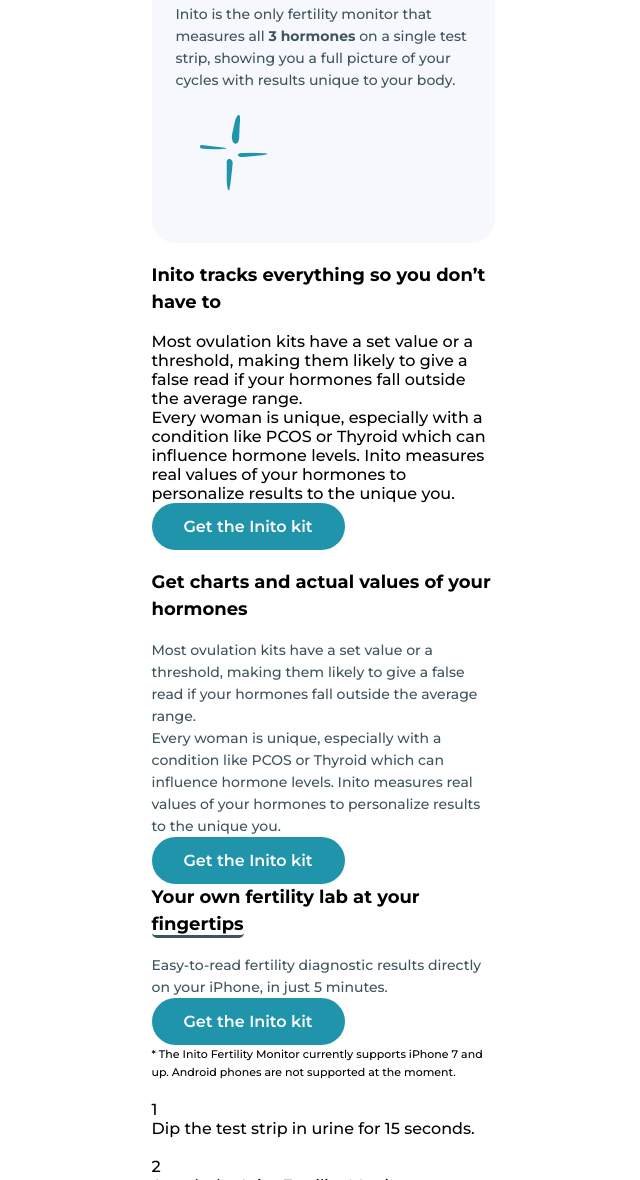
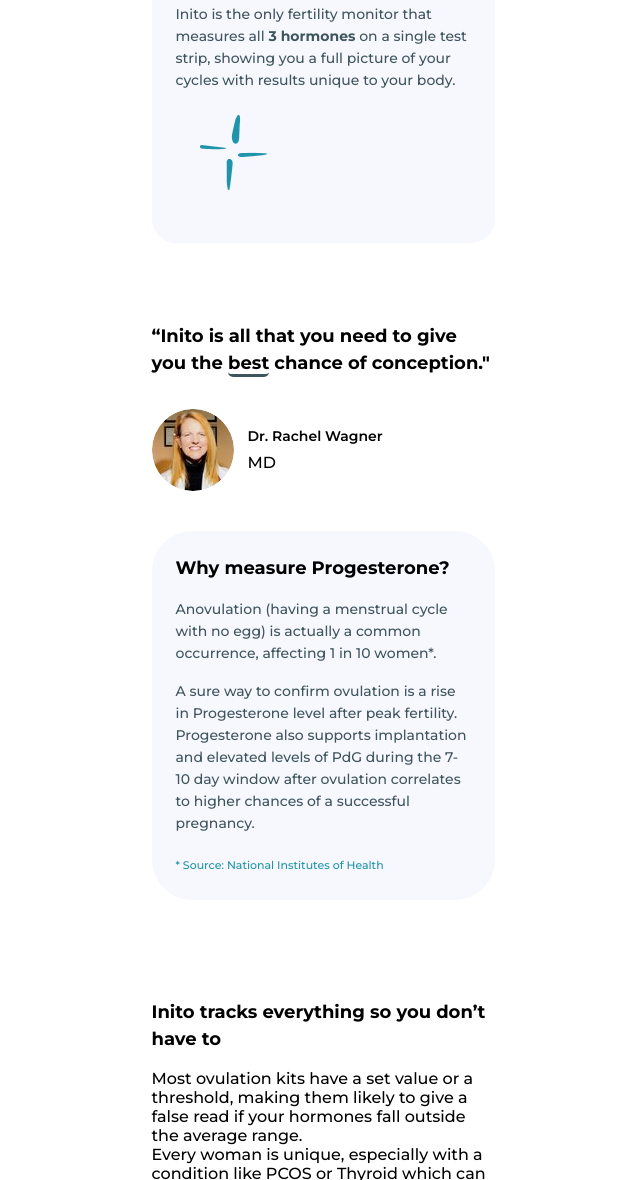
Before and after one commit to Saddam6260/Inito-Web-Page, a website: page index.html in a window 1280 px wide. Shown: the part 789-1969 px from the top of the page, without its empty margins (317-957 px from the left). Drawn offline with Linux system fonts and the light colour scheme.

Commit message:
complete the chance of conception section

```diff
--- a/index.html
+++ b/index.html
@@ -8,7 +8,7 @@
     <link rel="stylesheet" href="./css/style.css" />
   </head>
   <body>
-    <!-- Ass Seen On -->
+    <!-- Ass Seen On Complete-->
     <section id="ass-seen-on">
       <div class="container">
         <h5>AS SEEN ON</h5>
@@ -32,7 +32,7 @@
       </div>
     </section>
 
-    <!-- Content -->
+    <!-- Content Not complete-->
     <section id="content">
       <div class="container">
         <div class="ovulation">
@@ -52,15 +52,15 @@
             >
           </p>
           <div class="img-wrap">
-            <img src="./images/ovulation-img.png" alt="">
+            <img src="./images/ovulation-img.png" alt="" />
           </div>
         </div>
         <div class="inito-different">
           <h2>What makes Inito different?</h2>
           <p class="common-pera">
             <span
-              >Inito is the only fertility monitor that measures all <span class="bold">3 hormones</span>
-              on a</span
+              >Inito is the only fertility monitor that measures all
+              <span class="bold">3 hormones</span> on a</span
             >
             <span
               >single test strip, showing you a full picture of your cycles with
@@ -69,8 +69,43 @@
             <span>unique to your body.</span>
           </p>
           <div class="img-wrap">
-            <img src="./images/inito-different.png" alt="">
+            <img src="./images/inito-different.png" alt="" />
           </div>
+        </div>
+      </div>
+    </section>
+
+    <!-- chance of conception -->
+    <section id="chance-of-conception">
+      <div class="container">
+        <div>
+          <h2>
+            “Inito is all that you need to give you the
+            <span class="border">best</span> chance of conception."
+          </h2>
+          <div class="person">
+            <div class="img-wrap">
+              <img src="./images/rechel-wagner-img.png" alt="" />
+            </div>
+            <div class="name">
+              <h5>Dr. Rachel Wagner</h5>
+              <p>MD</p>
+            </div>
+          </div>
+        </div>
+        <div class="progestorone">
+          <h2>Why measure Progesterone?</h2>
+          <p class="common-pera">
+            Anovulation (having a menstrual cycle with no egg) is actually a
+            common occurrence, affecting 1 in 10 women*.
+          </p>
+          <p class="common-pera">
+            A sure way to confirm ovulation is a rise in Progesterone level
+            after peak fertility. Progesterone also supports implantation and
+            elevated levels of PdG during the 7-10 day window after ovulation
+            correlates to higher chances of a successful pregnancy.
+          </p>
+          <p class="common-pera">* Source: National Institutes of Health</p>
         </div>
       </div>
     </section>
--- /dev/null
+++ b/scss/_chance-of-conception.scss
@@ -0,0 +1,99 @@
+/*** Chance-of-conception ***/
+#chance-of-conception {
+  padding: 80px 0px;
+  .container {
+    display: flex;
+    flex-flow: column wrap;
+    row-gap: 40px;
+
+    div:nth-child(1) {
+      h2 {
+        margin-bottom: 32px;
+      }
+      .person {
+        display: flex;
+        column-gap: 14px;
+        align-items: center;
+        .img-wrap {
+          width: 82px;
+          height: 82px;
+
+          img {
+            width: 100%;
+            height: 100%;
+            border-radius: 50%;
+          }
+        }
+        .name {
+          h5 {
+            font-size: 14px;
+            font-weight: 600;
+            margin-bottom: 8px;
+          }
+        }
+      }
+    }
+  }
+}
+
+.progestorone {
+  padding: 24px;
+  background-color: $thin-mauve;
+  max-width: 343px;
+  border-radius: 40px;
+
+  .common-pera:nth-child(3) {
+    margin: 16px 0px 20px 0px;
+  }
+  .common-pera:nth-child(4) {
+    color: $deepskyblue;
+    font-size: 11px;
+  }
+}
+
+@include media(1440px) {
+  #chance-of-conception {
+    padding: 120px 0px 130px 0px;
+    .container {
+      flex-flow: row wrap;
+      row-gap: 0px;
+      column-gap: 110px;
+      align-items: center;
+
+      div:nth-child(1) {
+        width: 463px;
+
+        h2{
+          font-size: 32px;
+        }
+        .person {
+          .img-wrap {
+            width: 82px;
+            height: 82px;
+
+            img {
+              width: 100%;
+              height: 100%;
+              border-radius: 50%;
+            }
+          }
+        }
+      }
+    }
+  }
+
+  .progestorone {
+    padding: 60px 48px 30px 48px;
+    background-color: $thin-mauve;
+    max-width: 600px;
+    h2{
+      font-size: 32px;
+    }
+    .common-pera:nth-child(3) {
+      margin: 16px 0px 20px 0px;
+    }
+    .common-pera:nth-child(4) {
+      font-size: 12px;
+    }
+  }
+}
--- a/scss/style.scss
+++ b/scss/style.scss
@@ -93,6 +93,9 @@
     line-height: 19px;
   }
 }
+.border {
+  border-bottom: 4px solid $deepskyblue;
+}
 @include media(1440px) {
   .common-pera {
     font-size: 15px;
@@ -113,6 +116,7 @@
 @import "./header";
 @import "./ass-see-on";
 @import "./content";
+@import "./chance-of-conception";
 @import "./inito-tracks";
 @import "./hormons";
 @import "./fingertips";
```
Also changed, not shown: css/style.css, images/rechel-wagner-img.png (added), 1 other file.
